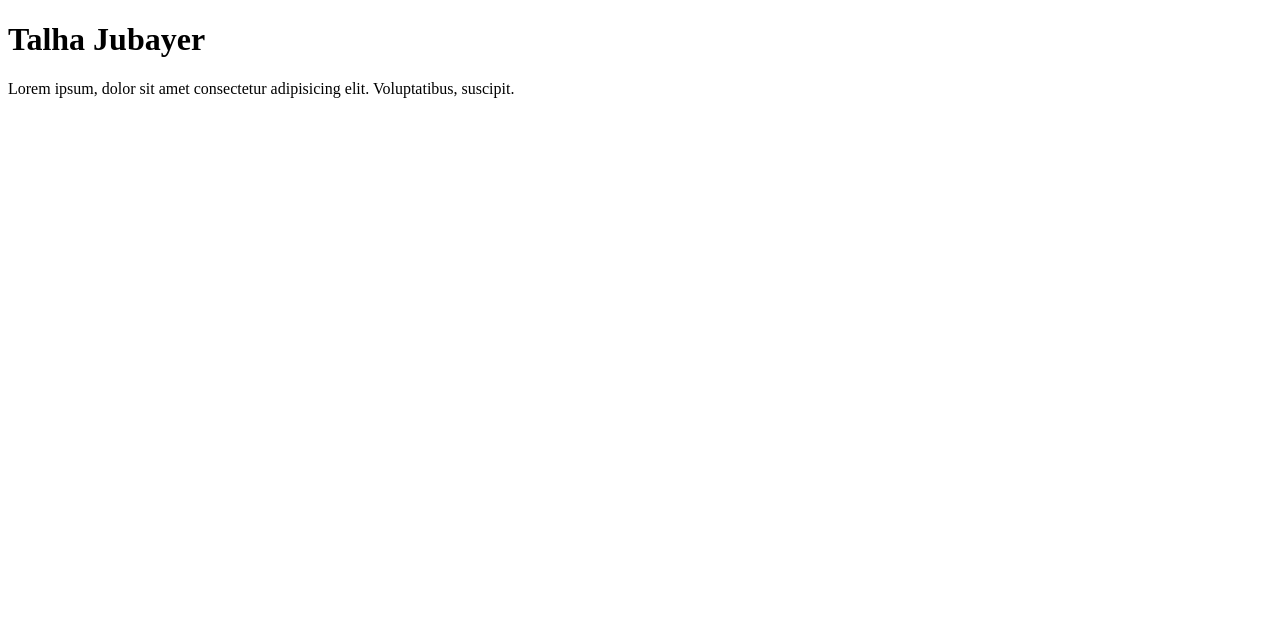
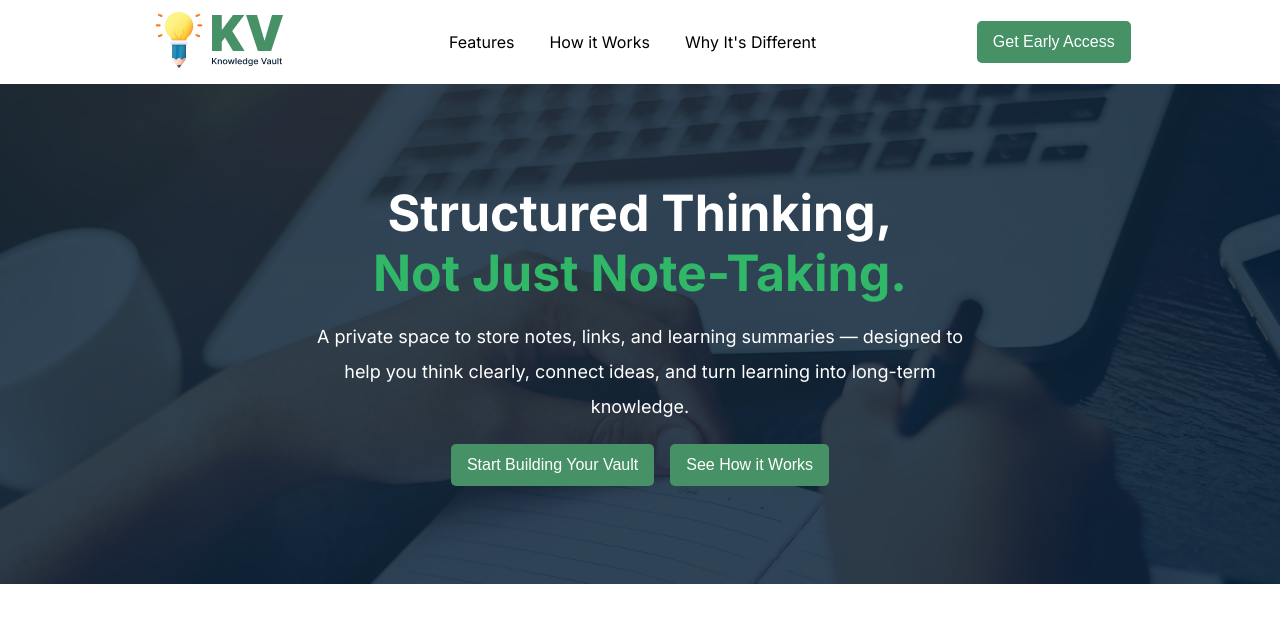
Before and after one commit to Talha-CS50/First-Assignment, a plain HTML site: page index.html in a window 1280 px wide. Drawn offline with Linux system fonts and the light colour scheme.

Commit message:
Complete nav and banner

```diff
--- a/index.html
+++ b/index.html
@@ -4,10 +4,51 @@
     <meta charset="UTF-8">
     <meta name="viewport" content="width=device-width, initial-scale=1.0">
     <title>Document</title>
+    <link rel="preconnect" href="https://fonts.googleapis.com">
+    <link rel="preconnect" href="https://fonts.gstatic.com" crossorigin>
+    <link href="https://fonts.googleapis.com/css2?family=Inter:ital,opsz,wght@0,14..32,100..900;1,14..32,100..900&display=swap" rel="stylesheet">
     <link rel="stylesheet" href="style.css">
 </head>
-<body>
-    <h1>Talha Jubayer</h1>
-    <p>Lorem ipsum, dolor sit amet consectetur adipisicing elit. Voluptatibus, suscipit.</p>
+<body class="font-inter">
+
+    <header>
+
+        <nav>
+            <div class="nav-container">
+                <div class="logo">
+                <img src="images/logo-navbar.png" alt="">
+            </div>
+            <div class="nav-content">
+                <ul class="menu">
+                    <li><a href="">Features</a></li>
+                    <li><a href="">How it Works</a></li>
+                    <li><a href="">Why It's Different</a></li>
+                </ul>
+            </div>
+            <div>
+                <button class="btn">Get Early Access</button>
+            </div>
+            </div>
+        </nav>
+
+        <section id="banner">
+            <div class="banner-img">
+                <div class="banner-content">
+                    <h1>Structured Thinking,<br><span>Not Just Note-Taking.</span></h1>
+                    <p>A private space to store notes, links, and learning summaries — designed to
+                    help you think clearly, connect ideas, and turn learning into long-term knowledge.</p>
+                    <div class="button-container ">
+                        <button class="btn">Start Building Your Vault</button>
+                        <button class="btn">See How it Works</button>
+                    </div>
+                </div>
+            </div>
+        </section>
+
+    </header>
+
+
+
+
 </body>
 </html>
--- a/style.css
+++ b/style.css
@@ -0,0 +1,81 @@
+*{
+    margin: 0;
+    padding: 0;
+    box-sizing: border-box;
+}
+/* common css */
+.font-inter{
+  font-family: "Inter", sans-serif;
+  font-optical-sizing: auto;
+}
+.btn{
+    background-color: #469165;
+    border: none;
+    padding: 12px 16px;
+    border-radius: 5px;
+    font-size: 16px;
+    color: #fff;
+    font-weight: 500;
+    cursor: pointer;
+}
+.btn:hover{
+    background: black;
+}
+/* Main CSS */
+.nav-container{
+    width: 90%;
+    display: flex;
+    justify-content: space-around;
+    align-items: center;
+    margin: 0 auto;
+    padding: 10px 5px;
+}
+
+.menu{
+    display: flex;
+    gap: 35px;
+}
+.menu li{
+    list-style-type: none;
+}
+.menu li a{
+    text-decoration: none;
+    font-size: 16px;
+    color: #000000;
+}
+
+
+#banner .banner-img{
+    background-image: url(images/hero-bg.png);
+    background-size: cover;
+    background-repeat: no-repeat;
+    height: 500px;
+    display: flex;
+    justify-content: center;
+    align-items: center;
+}
+.banner-content{
+    text-align: center;
+    color: #fff;
+    padding: 0px 300px;
+}
+.banner-content span{
+    color: #30B868;
+}
+
+.banner-content h1{
+    font-size: 50px;
+    font-weight: bold;
+    padding-bottom: 16px;
+}
+
+.banner-content p{
+    padding-bottom: 20px;
+    font-size: 18px;
+    line-height: 35px;
+}
+.button-container {
+  display: flex;
+  justify-content: center;
+  gap: 16px;
+}
```
Also changed, not shown: images/ArrowRight.png (added), images/Bookmarks.png (added), images/Brain.png (added), images/CheckCircle.png (added), images/Info.png (added), images/Vector.png (added), images/hero-bg.png (added), images/knowledge.png (added), images/logo-footer.png (added), images/logo-navbar.png (added), 1 other file.
